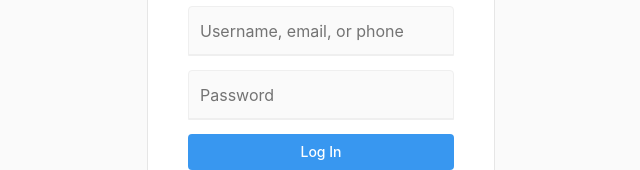
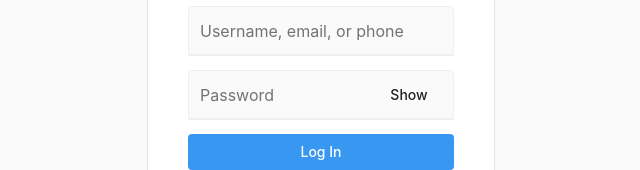
Before and after one commit to jv88899/react-instagram-clone, a React (Create React App) app: page /accounts/login in a window 1280 px wide. Shown: the part 255-425 px from the top of the page, without its empty margins (319-959 px from the left). Built offline with nearby package versions, Linux system fonts and the light colour scheme; no server answers; what apollo-link-ws would draw is missing.

Commit message:
set up input props on password in login

```diff
--- a/src/pages/login.js
+++ b/src/pages/login.js
@@ -3,6 +3,7 @@ import {
   Button,
   Card,
   CardHeader,
+  InputAdornment,
   TextField,
   Typography,
 } from "@material-ui/core";
@@ -46,6 +47,13 @@ function LoginPage() {
                   required: true,
                   minLength: 5,
                 })}
+                InputProps={{
+                  endAdornment: (
+                    <InputAdornment>
+                      <Button>Show</Button>
+                    </InputAdornment>
+                  ),
+                }}
                 fullWidth
                 variant="filled"
                 label="Password"
```
